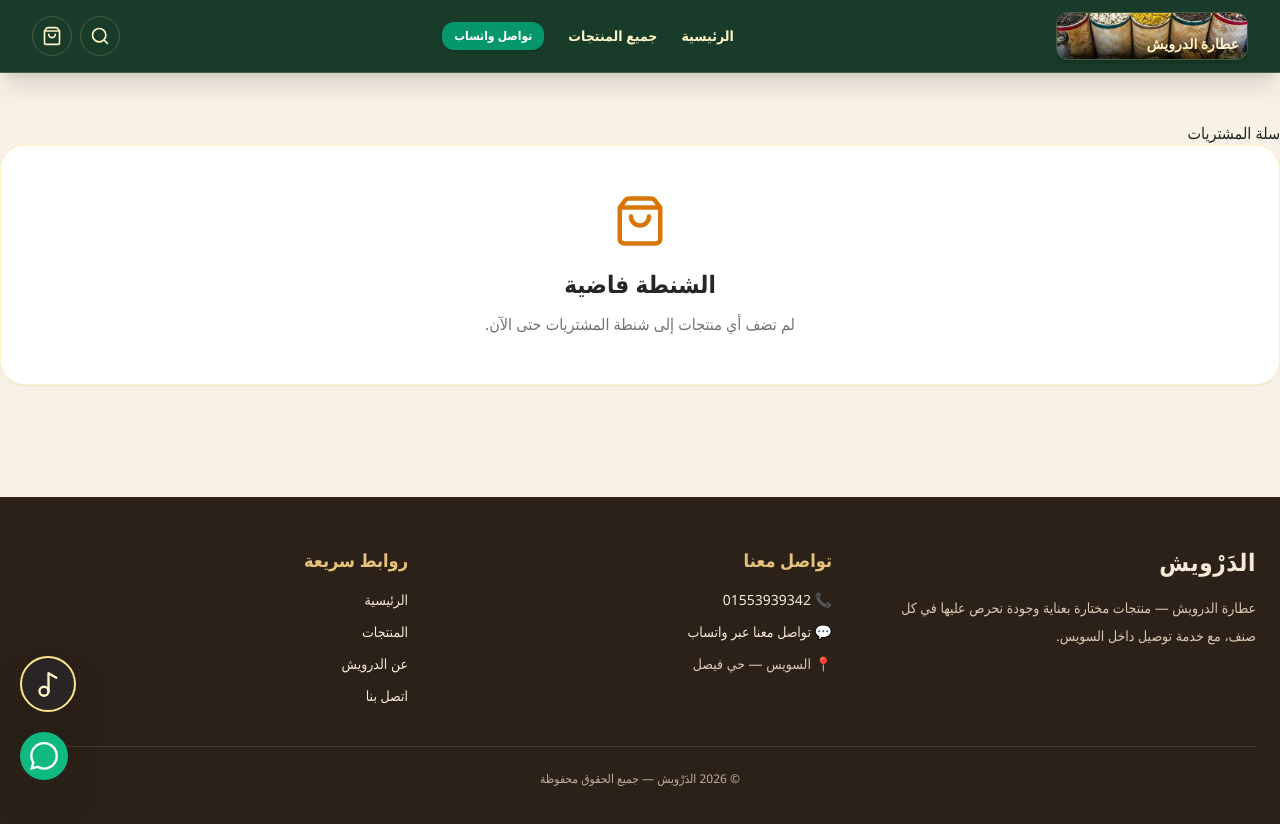
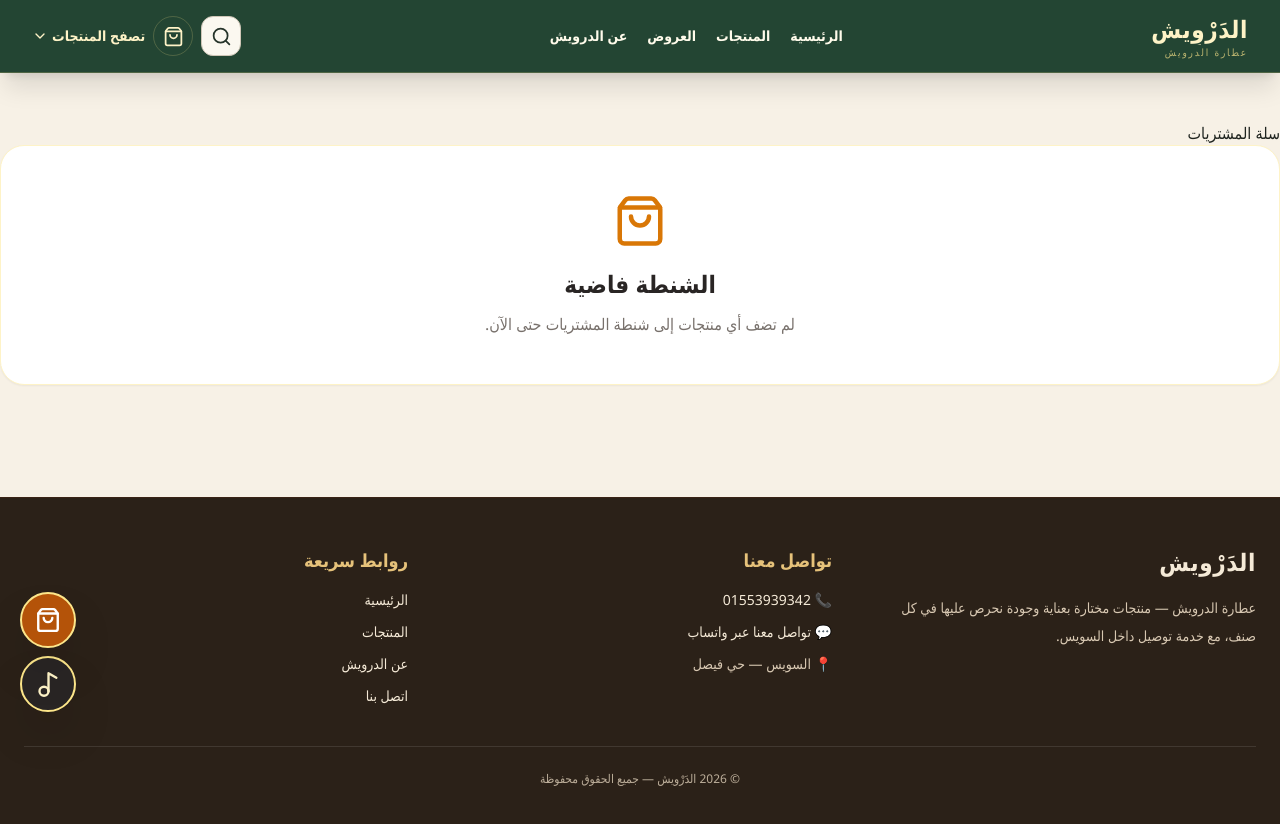
Before and after one commit to totos80/Eldarwish, a Next.js app: page /cart in a window 1280 px wide. Shown: the top 824 px of the page. Built offline with nearby package versions, Linux system fonts and the light colour scheme.

Commit message:
Enhance Header with Cart Total and Search Functionality
Added total to cart context and updated header component to reflect changes. Improved search and cart button functionality.

```diff
--- a/components/Header.tsx
+++ b/components/Header.tsx
@@ -2,9 +2,10 @@
 
 import Link from "next/link";
 import Image from "next/image";
-import { Search, ShoppingBag, ChevronDown, X, Menu } from "lucide-react";
+import { Search, ShoppingBag, ChevronDown, X } from "lucide-react";
 import { useCart } from "@/context/CardContext";
 import { useState, useEffect } from "react";
+import FloatingCartButton from "@/components/FloatingCartButton";
 import { products } from "@/data/products";
 
 function normalizeArabic(text: string) {
@@ -21,11 +22,10 @@ function normalizeArabic(text: string) {
 }
 
 export default function Header() {
-  const { items } = useCart();
+  const { items, total } = useCart();
 
   const [cartOpen, setCartOpen] = useState(false);
   const [searchOpen, setSearchOpen] = useState(false);
-  const [menuOpen, setMenuOpen] = useState(false);
   const [search, setSearch] = useState("");
   const [isMounted, setIsMounted] = useState(false);
 
@@ -50,133 +50,275 @@ export default function Header() {
           .slice(0, 8)
       : [];
 
+  const openSearch = () => {
+    setSearchOpen(true);
+    setCartOpen(false);
+  };
+
+  const openCart = () => {
+    setCartOpen(true);
+    setSearchOpen(false);
+  };
+
   return (
     <>
-      <header className="sticky top-0 z-[9998] border-b border-amber-200/20 bg-[#183b2a] shadow-xl">
+      <header className="sticky top-0 z-[9998] border-b border-amber-200/20 bg-[#183b2a]/95 shadow-xl backdrop-blur-md">
         <div className="mx-auto flex min-h-[72px] max-w-7xl items-center justify-between gap-3 px-3 sm:px-5 lg:px-8">
 
-          {/* اللوجو والعودة للرئيسية */}
-          <Link href="/" className="relative flex items-center gap-2 overflow-hidden py-1 group">
-            <div className="relative h-12 w-36 sm:w-48 overflow-hidden rounded-xl border border-amber-200/20 shadow-md transition group-hover:scale-105">
-              <Image
-                src="/banner-jars.jpg"
-                alt="عطارة الدرويش"
-                fill
-                priority
-                className="object-cover"
-              />
-              <div className="absolute inset-0 bg-gradient-to-t from-black/70 via-black/20 to-transparent" />
-              <div className="absolute bottom-1 right-2 text-xs sm:text-sm font-black text-amber-100 drop-shadow-md font-['Traditional_Arabic','Andalus','Amiri',serif]">
+          {/* Logo / Brand */}
+          <Link
+            href="/"
+            className="flex min-w-0 items-center gap-2"
+            onClick={() => {
+              setSearchOpen(false);
+              setCartOpen(false);
+            }}
+          >
+            <div className="min-w-0">
+              <div className="truncate text-xl font-bold tracking-wide text-amber-100 sm:text-2xl">
+                الدَرْوِيش
+              </div>
+
+              <div className="hidden text-[10px] tracking-[0.18em] text-amber-200/70 sm:block">
                 عطارة الدرويش
               </div>
             </div>
           </Link>
 
-          {/* القوائم الرئيسية */}
-          <nav className="hidden md:flex items-center gap-6 text-sm font-bold text-amber-100">
-            <Link href="/" className="transition hover:text-amber-300">
+          {/* Navigation */}
+          <nav className="hidden items-center gap-5 md:flex">
+            <Link
+              href="/"
+              className="text-sm font-semibold text-amber-50 transition hover:text-amber-300"
+            >
               الرئيسية
             </Link>
-            <Link href="/products" className="transition hover:text-amber-300">
-              جميع المنتجات
+
+            <Link
+              href="/products"
+              className="text-sm font-semibold text-amber-50 transition hover:text-amber-300"
+            >
+              المنتجات
             </Link>
-            <a
-              href="https://wa.me/201000000000"
-              target="_blank"
-              rel="noopener noreferrer"
-              className="flex items-center gap-1.5 rounded-xl bg-emerald-600 px-3 py-1.5 text-xs text-white transition hover:bg-emerald-500 shadow"
+
+            <Link
+              href="/offers"
+              className="text-sm font-semibold text-amber-50 transition hover:text-amber-300"
             >
-              تواصل واتساب
-            </a>
+              العروض
+            </Link>
+
+            <Link
+              href="/about"
+              className="text-sm font-semibold text-amber-50 transition hover:text-amber-300"
+            >
+              عن الدرويش
+            </Link>
           </nav>
 
-          {/* أزرار التحكم */}
+          {/* Actions */}
           <div className="flex shrink-0 items-center gap-2">
+
+            {/* Search Button */}
             <button
-              className="flex h-10 w-10 items-center justify-center rounded-full border border-amber-200/20 text-amber-100 transition hover:bg-amber-100/10"
+              className="icon-button flex h-10 w-10 items-center justify-center rounded-full border border-amber-200/20 text-amber-100 transition hover:bg-amber-100/10"
               aria-label="بحث"
               type="button"
-              onClick={() => setSearchOpen(!searchOpen)}
+              onClick={openSearch}
             >
-              <Search size={20} />
+              <Search size={21} />
             </button>
 
+            {/* Cart Button */}
             <button
               className="relative flex h-10 w-10 items-center justify-center rounded-full border border-amber-200/20 text-amber-100 transition hover:bg-amber-100/10"
               aria-label="سلة المشتريات"
               type="button"
-              onClick={() => setCartOpen(true)}
+              onClick={openCart}
             >
-              <ShoppingBag size={20} />
-              {isMounted && items && items.length > 0 && (
+              <ShoppingBag size={21} />
+
+              {isMounted && items.length > 0 && (
                 <span className="absolute -right-1 -top-1 flex h-5 min-w-5 items-center justify-center rounded-full bg-amber-500 px-1 text-[10px] font-bold text-[#183b2a]">
                   {items.length}
                 </span>
               )}
             </button>
 
-            <button
-              type="button"
-              className="flex h-10 w-10 items-center justify-center rounded-full border border-amber-200/20 text-amber-100 md:hidden"
-              onClick={() => setMenuOpen(!menuOpen)}
+            <Link
+              href="/products"
+              className="hidden items-center gap-1 text-sm font-semibold text-amber-100 md:flex"
             >
-              <Menu size={20} />
-            </button>
+              تصفح المنتجات
+              <ChevronDown size={16} />
+            </Link>
           </div>
         </div>
 
-        {/* قائمة الموبايل */}
-        {menuOpen && (
-          <div className="border-t border-amber-100/10 bg-[#123021] p-4 md:hidden">
-            <div className="flex flex-col gap-3 font-bold text-amber-100">
-              <Link href="/" onClick={() => setMenuOpen(false)}>الرئيسية</Link>
-              <Link href="/products" onClick={() => setMenuOpen(false)}>جميع المنتجات</Link>
-              <a
-                href="https://wa.me/201000000000"
-                target="_blank"
-                rel="noopener noreferrer"
-                className="mt-2 text-center rounded-xl bg-emerald-600 py-2 text-white"
-              >
-                تواصل عبر الواتساب
-              </a>
-            </div>
-          </div>
-        )}
+        {/* Search Box */}
+        {searchOpen && (
+          <div className="border-t border-amber-100/10 bg-[#123021] px-3 py-3 shadow-2xl">
+            <div className="mx-auto max-w-3xl">
+              <div className="relative">
+                <Search
+                  size={20}
+                  className="absolute right-4 top-1/2 -translate-y-1/2 text-amber-200/60"
+                />
 
-        {/* مربع البحث */}
-        {searchOpen && (
-          <div className="border-t border-amber-100/10 bg-[#123021] px-3 py-3">
-            <div className="mx-auto max-w-3xl relative">
                 <input
                   autoFocus
                   type="text"
                   value={search}
                   onChange={(e) => setSearch(e.target.value)}
                   placeholder="ابحث عن صنف..."
-                className="w-full rounded-xl border border-amber-200/20 bg-white/10 py-2.5 pl-10 pr-10 text-right text-sm text-white outline-none focus:border-amber-300"
+                  className="w-full rounded-xl border border-amber-200/20 bg-white/10 py-3 pl-12 pr-12 text-right text-sm text-white outline-none placeholder:text-amber-100/50 focus:border-amber-300/60"
                 />
-              <X
-                size={18}
-                className="absolute left-3 top-1/2 -translate-y-1/2 cursor-pointer text-amber-100/70"
-                onClick={() => setSearchOpen(false)}
+
+                <button
+                  type="button"
+                  onClick={() => {
+                    setSearch("");
+                    setSearchOpen(false);
+                  }}
+                  className="absolute left-3 top-1/2 flex -translate-y-1/2 items-center justify-center text-amber-100/70 transition hover:text-white"
+                  aria-label="إغلاق البحث"
+                >
+                  <X size={20} />
+                </button>
+              </div>
+
+              {/* Results */}
+              {normalizedSearch.length > 0 && (
+                <div className="mt-2 overflow-hidden rounded-xl border border-amber-200/10 bg-[#f8f1df] shadow-2xl">
+                  {searchResults.length > 0 ? (
+                    <div className="max-h-[420px] overflow-y-auto">
+                      {searchResults.map((product) => (
+                        <Link
+                          key={product.id}
+                          href={`/products/${product.slug}`}
+                          onClick={() => {
+                            setSearchOpen(false);
+                            setSearch("");
+                          }}
+                          className="flex items-center gap-3 border-b border-[#183b2a]/10 p-3 text-right transition last:border-b-0 hover:bg-[#efe4cc]"
+                        >
+                          <div className="relative h-14 w-14 shrink-0 overflow-hidden rounded-lg bg-white">
+                            <Image
+                              src={product.image}
+                              alt={product.name}
+                              fill
+                              sizes="56px"
+                              className="object-cover"
                             />
+                          </div>
+
+                          <div className="min-w-0 flex-1">
+                            <div className="truncate text-sm font-bold text-[#183b2a]">
+                              {product.name}
+                            </div>
+
+                            <div className="mt-1 text-xs text-[#183b2a]/60">
+                              {product.category}
+                            </div>
+
+                            <div className="mt-1 text-sm font-bold text-amber-700">
+                              {product.price} جنيه
+                            </div>
+                          </div>
+                        </Link>
+                      ))}
+                    </div>
+                  ) : (
+                    <div className="p-5 text-center text-sm font-semibold text-[#183b2a]/70">
+                      مفيش أصناف مطابقة للبحث
+                    </div>
+                  )}
+                </div>
+              )}
             </div>
           </div>
         )}
       </header>
 
-      {/* زر الواتساب العائم الأسفل */}
-      <a
-        href="https://wa.me/201000000000"
-        target="_blank"
-        rel="noopener noreferrer"
-        className="fixed bottom-5 left-5 z-[9999] flex h-12 w-12 items-center justify-center rounded-full bg-emerald-500 text-white shadow-2xl transition hover:scale-110 active:scale-95"
-        aria-label="تواصل معنا عبر واتساب"
+      {/* Cart Drawer */}
+      {cartOpen && (
+        <div className="fixed inset-0 z-[10000]">
+          <button
+            type="button"
+            aria-label="إغلاق السلة"
+            className="absolute inset-0 bg-black/50"
+            onClick={() => setCartOpen(false)}
+          />
+
+          <div className="absolute right-0 top-0 h-full w-full max-w-md overflow-y-auto bg-[#f8f1df] p-5 shadow-2xl">
+            <div className="mb-5 flex items-center justify-between border-b border-[#183b2a]/15 pb-4">
+              <h2 className="text-xl font-bold text-[#183b2a]">
+                سلة المشتريات
+              </h2>
+
+              <button
+                type="button"
+                onClick={() => setCartOpen(false)}
+                className="flex h-9 w-9 items-center justify-center rounded-full bg-[#183b2a] text-white"
+                aria-label="إغلاق"
               >
-        <svg className="h-7 w-7 fill-current" viewBox="0 0 24 24">
-          <path d="M.057 24l1.687-6.163c-1.041-1.804-1.588-3.849-1.587-5.946.003-6.556 5.338-11.891 11.893-11.891 3.181.001 6.167 1.24 8.413 3.488 2.245 2.248 3.481 5.236 3.48 8.414-.003 6.557-5.338 11.892-11.893 11.892-1.99-.001-3.951-.5-5.688-1.448l-6.305 1.654zm6.597-3.807c1.676.995 3.276 1.591 5.392 1.592 5.448 0 9.886-4.434 9.889-9.885.002-5.462-4.415-9.89-9.881-9.892-5.452 0-9.887 4.434-9.889 9.884-.001 2.225.651 3.891 1.746 5.634l-.999 3.648 3.742-.981z"/>
-        </svg>
-      </a>
+                <X size={20} />
+              </button>
+            </div>
+
+            {!isMounted || items.length === 0 ? (
+              <div className="py-16 text-center">
+                <ShoppingBag
+                  size={42}
+                  className="mx-auto mb-4 text-[#183b2a]/40"
+                />
+
+                <p className="font-semibold text-[#183b2a]/70">
+                  السلة فاضية
+                </p>
+              </div>
+            ) : (
+              <div className="space-y-3">
+                {items.map((item) => (
+                  <div
+                    key={item.id}
+                    className="rounded-xl border border-[#183b2a]/10 bg-white p-3"
+                  >
+                    <div className="font-bold text-[#183b2a]">
+                      {item.name}
+                    </div>
+
+                    <div className="mt-1 text-sm text-[#183b2a]/60">
+                      الكمية: {item.quantity}
+                    </div>
+
+                    <div className="mt-1 font-bold text-amber-700">
+                      {item.price} جنيه
+                    </div>
+                  </div>
+                ))}
+
+                <div className="mt-5 border-t border-[#183b2a]/15 pt-4">
+                  <div className="flex items-center justify-between text-lg font-bold text-[#183b2a]">
+                    <span>الإجمالي</span>
+                    <span>{total} جنيه</span>
+                  </div>
+
+                  <Link
+                    href="/cart"
+                    onClick={() => setCartOpen(false)}
+                    className="mt-4 block rounded-xl bg-[#183b2a] px-4 py-3 text-center font-bold text-amber-100 transition hover:bg-[#24543c]"
+                  >
+                    عرض السلة وإتمام الطلب
+                  </Link>
+                </div>
+              </div>
+            )}
+          </div>
+        </div>
+      )}
+
+      {isMounted && <FloatingCartButton />}
     </>
   );
 }
```
Lines whose indentation alone changed are shown as unchanged.
